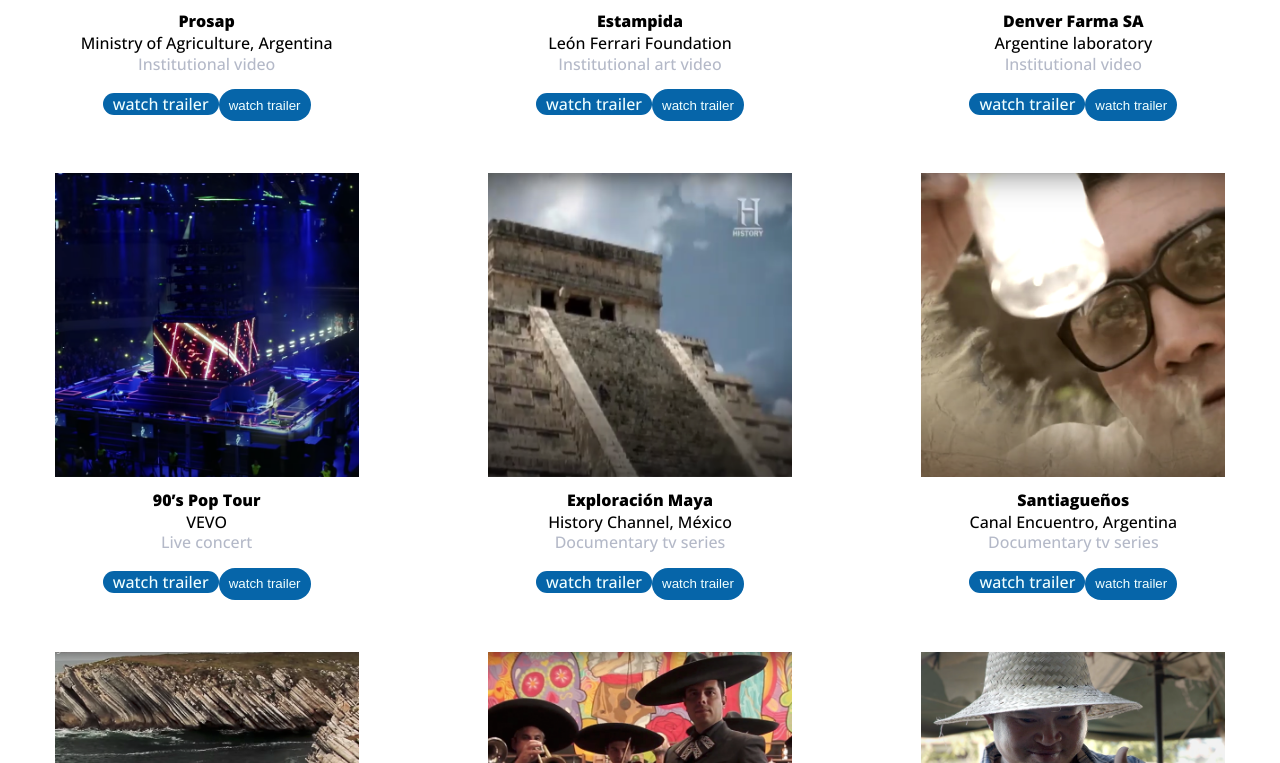
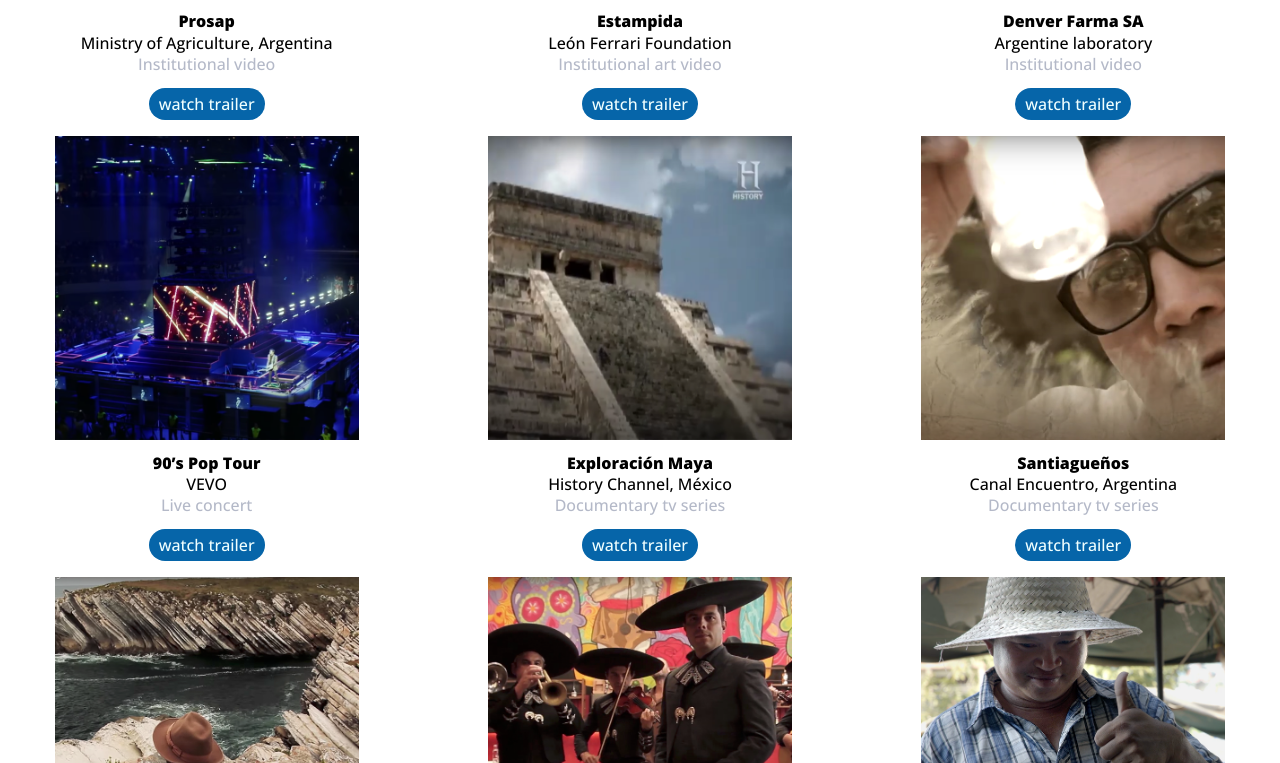
Before and after one commit to AndresDrimer/pablocoronel-react, a React (Vite) app: page / in a window 1280 px wide. Shown: the part 2937-3700 px from the top of the page. Built offline with nearby package versions, Linux system fonts and the light colour scheme.

Commit message:
css details to portfolio

```diff
--- a/src/App.css
+++ b/src/App.css
@@ -501,7 +501,7 @@
   background-color: var(--color-celeste);
   border: none;
   color: azure;
-  padding: 0 10px;
+  padding: 5px 10px;
 }
 .--portfolio-watch-trailer-btn:hover{
   border: 2px solid #070000;
@@ -521,12 +521,12 @@
   background-color: rgba(6, 101, 169, 0.99);
   background-blend-mode: multiply;
   position: relative;
-  margin-bottom:2rem;
+
 }
 .--portfolio-each-trailer-header h2{
   position: absolute;
   width:100%;
-  top:140px;
+  top:130px;
   left:0;
   color: azure;
   margin:auto;
@@ -538,8 +538,11 @@
   color: azure;
   background-color: #070000;
   border-radius: 5px;
-  border:none;
+  border:2px solid azure;
   padding:15px;
+  position: absolute;
+  top:10.7rem;
+  right:47%;
 
 }
 .--portfolio-go-back-btn:hover{
@@ -552,7 +555,7 @@
 .--portfolio-each-trailer-video{
   width:100vw;
   height:500px;
-  margin-top:2rem;
+
 }
 
 .--portfolio-each-video-sliders-and-text{
--- a/src/components/Portfolio/PortfolioAllProjects.jsx
+++ b/src/components/Portfolio/PortfolioAllProjects.jsx
@@ -19,10 +19,7 @@
 
         <NavLink to={ `portfolio/${it.id}/`} className="--portfolio-watch-trailer-btn">watch trailer</NavLink>
 
-        <button
-            className="--portfolio-watch-trailer-btn"
-            onClick={()=> navigate(`portfolio/${it.id}`)}
-            >watch trailer</button>
+
       </div>
     );
   });
```
